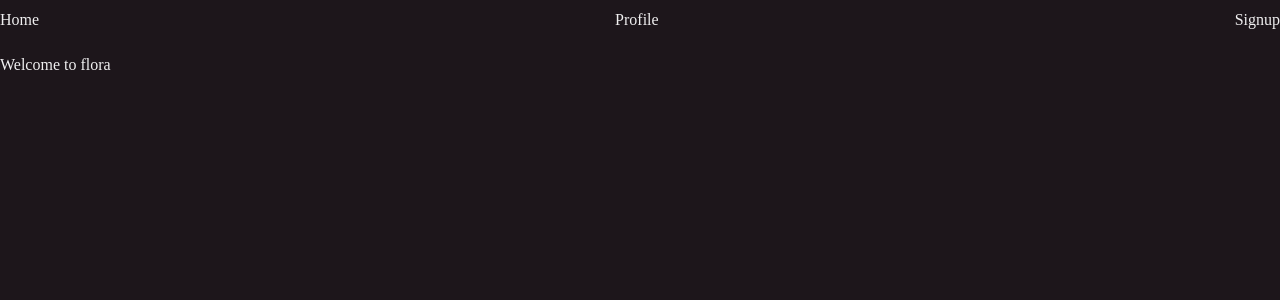
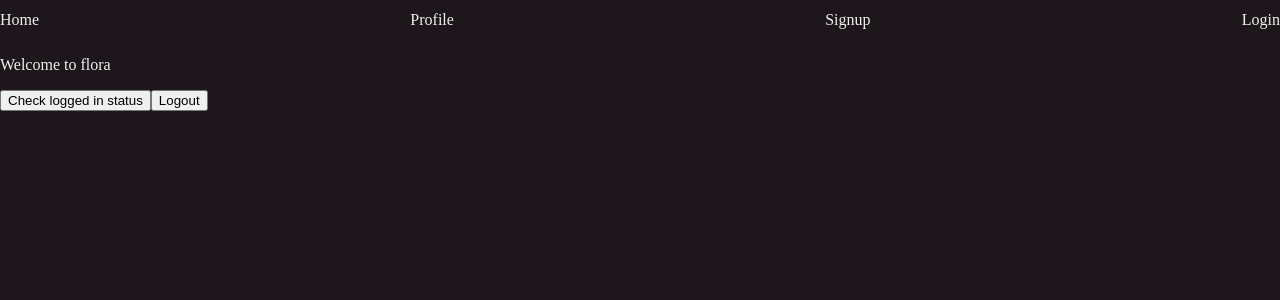
Before and after one commit to Mjishu/Flora, a React (Vite) app in the folder client/: page / in a window 1280 px wide. Shown: the top 300 px of the page. Built offline with nearby package versions, Linux system fonts and the light colour scheme; no server answers.

Commit message:
got jwt strategy to work, in local storage for now

```diff
--- a/client/src/Home.tsx
+++ b/client/src/Home.tsx
@@ -2,7 +2,9 @@ import React from 'react'
 import './App.css'
 import Card from './components/Card';
 import Navbar from './components/Navbar';
+import authService from './auth/authService';
 
+const AuthService = new authService();
 interface Tree {
   id: number;
   common_name: string;
@@ -17,6 +19,7 @@ interface Tree {
 function Home() {
   const [floridaTrees, setFloridaTrees] = React.useState<Tree[] | null>(null);
   const [plantNumber, setPlantNumber] = React.useState(0)
+  const [loggedIn, setLoggedIn] = React.useState("");
   const [loading, setLoading] = React.useState(true);
 
   React.useEffect(() => {
@@ -27,16 +30,35 @@ function Home() {
       .finally(() => setLoading(false))
   }, [])
 
+  function checkSignedIn() {
+    const token = localStorage.getItem("token");
+    if (token == null) {
+      console.error("token does not exist")
+      return
+    }
+    const fetchParams = {
+      method: "GET",
+      headers: {
+        "Authorization": token
+      }
+    }
+    fetch("/api/users/protected", fetchParams)
+      .then(res => res.json())
+      .then(data => data.success && setLoggedIn(data.message))
+      .catch(err => console.error(`Error fetching protected route ${err}`))
+  }
+
   if (loading) {
     return <h1>App is loading</h1>
   }
-
-
 
   return (
     <>
       <Navbar />
       <p>Welcome to flora</p>
+      <button onClick={checkSignedIn}>Check logged in status</button>
+      <button onClick={() => AuthService.logout()}>Logout</button>
+      <h2>{loggedIn}</h2>
       {/*floridaTrees && <Card
         plantNumber={plantNumber}
         setPlantNumber={setPlantNumber}
--- a/client/src/auth/authService.ts
+++ b/client/src/auth/authService.ts
@@ -5,12 +5,12 @@ export default class authService {
         const expires = moment().add(responseObj.expiresIn, "day")
 
         localStorage.setItem("token", responseObj.token)
-        localStorage.setItem("expries", JSON.stringify(expires.valueOf()))
+        localStorage.setItem("expires", JSON.stringify(expires.valueOf()))
     }
 
     logout() {
         localStorage.removeItem("token");
-        localStorage.removeItem('expires');
+        localStorage.removeItem("expires");
     }
 
     isLoggedIn() {
--- a/client/src/components/Navbar.tsx
+++ b/client/src/components/Navbar.tsx
@@ -7,6 +7,7 @@ export default function Navbar() {
             <Link to="/" className="navbar-link">Home</Link>
             <Link to="/profile" className="navbar-link">Profile</Link>
             <Link to="/register" className="navbar-link">Signup</Link>
+            <Link to="/login" className="navbar-link">Login</Link>
         </div>
     )
 }
```
